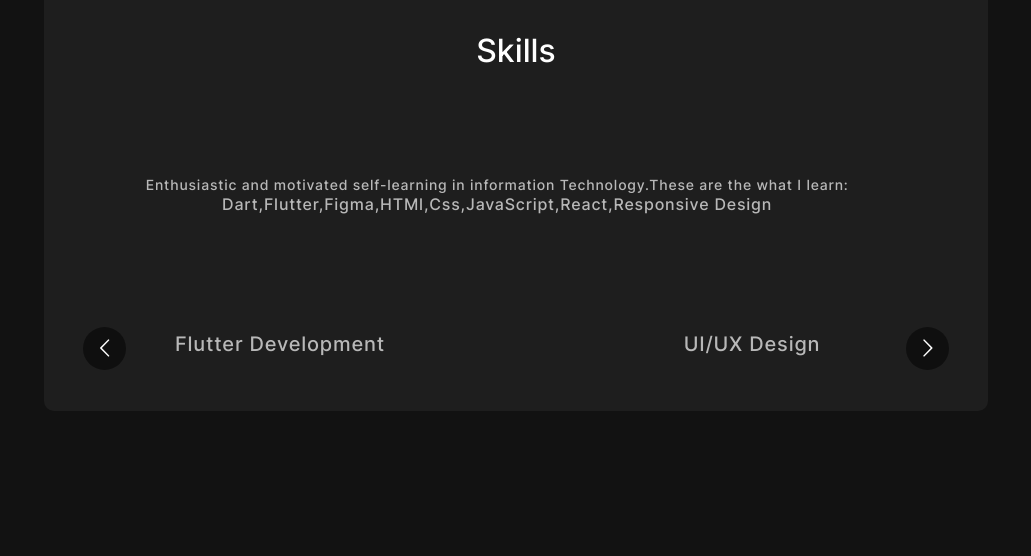
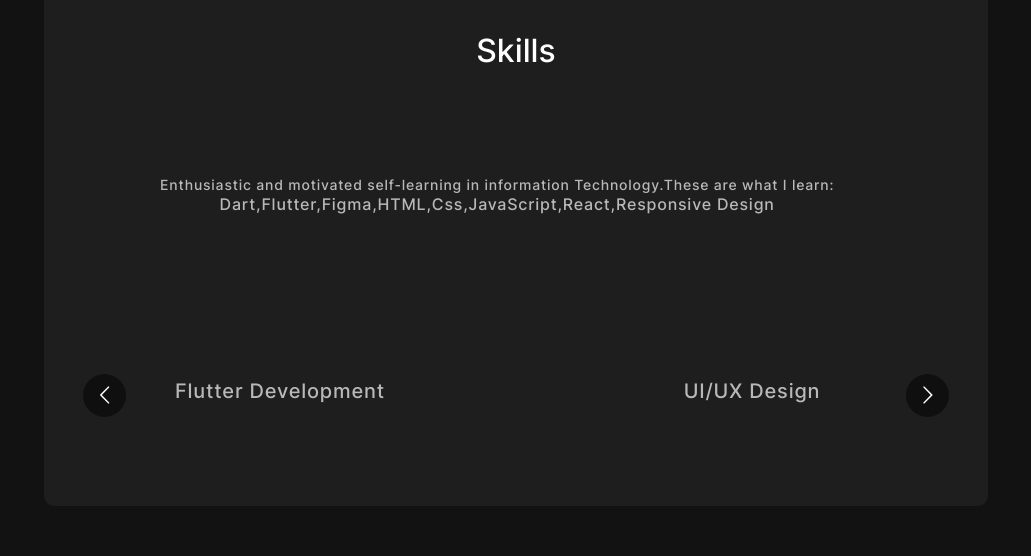
Before and after one commit to tufanmerve/my-portfolio-project, a React (Create React App) app: page / in a window 1280 px wide. Shown: the part 980-1536 px from the top of the page, without its empty margins (124-1155 px from the left). Built offline with nearby package versions, Linux system fonts and the light colour scheme.

Commit message:
skills section update

```diff
--- a/src/components/Skills.js
+++ b/src/components/Skills.js
@@ -35,8 +35,8 @@
                     <Col>
                         <div className='skill-box'>
                             <h2>Skills</h2>
-                            <p>Enthusiastic and motivated self-learning in  information Technology.These are the what I learn:
-                                <h6><span>Dart,Flutter,Figma,HTMl,Css,JavaScript,React,Responsive Design</span></h6>
+                            <p>Enthusiastic and motivated self-learning in  information Technology.These are what I learn:
+                                <h6><span>Dart,Flutter,Figma,HTML,Css,JavaScript,React,Responsive Design</span></h6>
                             </p>
                             <Carousel className='skill-slider' responsive={responsive} infinite={true} autoPlay={true} removeArrowOnDeviceType={["laptop", "desktop"]}
                                 autoPlaySpeed={3000} >
--- a/src/constant/index.js
+++ b/src/constant/index.js
@@ -1,6 +1,8 @@
 import weatherapp from "../assets/weatherapp.png";
 import hoobank from "../assets/hoobank.png";
 import todoapp from "../assets/todoapp.png";
+
+
 export const navLinks =[
     {
         id:'about',
--- a/src/styles/Skills.css
+++ b/src/styles/Skills.css
@@ -39,7 +39,7 @@
 }
 
 .skill-slider {
-  padding: 5% 0;
+  padding: 10% 0;
   justify-content: space-between;
   text-align: center;
 }/*# sourceMappingURL=Skills.css.map */
--- a/src/styles/Skills.scss
+++ b/src/styles/Skills.scss
@@ -46,7 +46,7 @@
 }
 
 .skill-slider{
-    padding:  5% 0;
+    padding:  10% 0;
     justify-content: space-between;
     text-align: center;
 }
```
Also changed, not shown: 1 other file (tests, documents, lock files or other folders).
